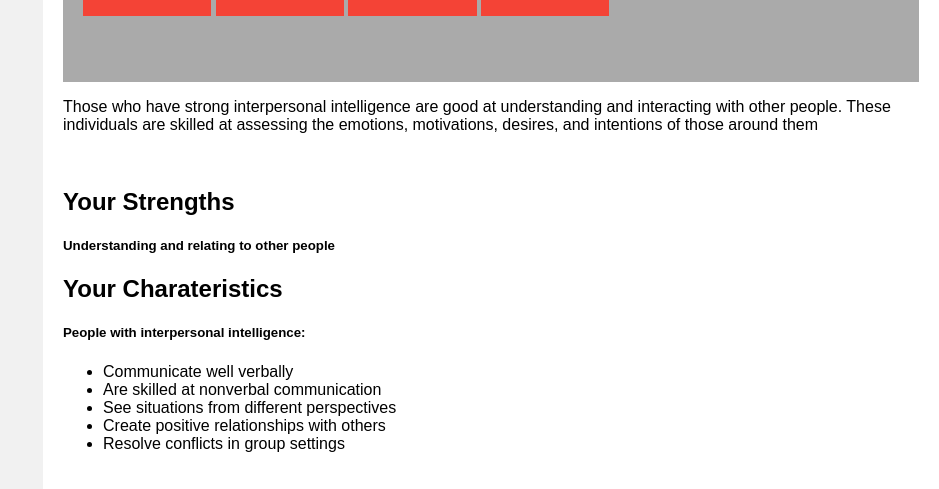
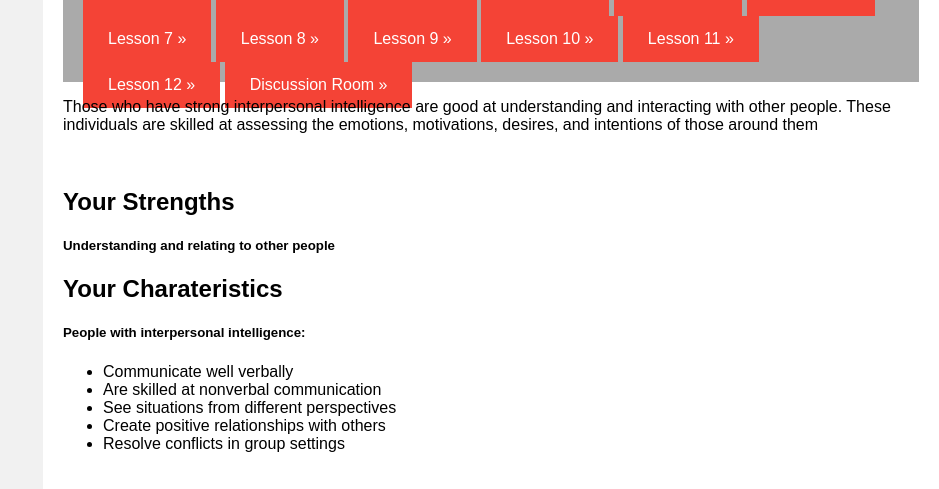
Before and after one commit to PavithraNanayakkara/flask-app, a Flask app: template templates/cluster4.html in a window 1280 px wide. Shown: the part 621-1110 px from the top of the page, without its empty margins (341-1280 px from the left). Run offline with Flask 2, Linux system fonts and the light colour scheme; the template is opened without the code that fills it, so the values that code supplies are empty; parts of the project's set-up code (start-up, migrations or seed data) failed here and were passed over.

Commit message:
Update cluster4.html

```diff
--- a/templates/cluster4.html
+++ b/templates/cluster4.html
@@ -167,10 +167,31 @@ a:hover, a:active {
 
     <h2>So Lets Learn Now!</h2>
 
-    <a  href="exercise.asp?filename=exercise_link1" target="_blank">Lesson 1 »</a>
-    <a  href="exercise.asp?filename=exercise_link2" target="_blank">Lesson 2 »</a>
-    <a  href="exercise.asp?filename=exercise_link3" target="_blank">Lesson 3 »</a>
-    <a href="exercise.asp?filename=exercise_link4" target="_blank">Lesson 4 »</a>
+
+    <a  href="https://www.cprogramming.com/tutorial/c/lesson1.html" target="_blank">Lesson 1 »</a>
+
+    <a  href="https://www.cprogramming.com/tutorial/c/lesson2.html" target="_blank">Lesson 2 »</a>
+
+    <a  href="https://www.cprogramming.com/tutorial/c/lesson3.html" target="_blank">Lesson 3 »</a>
+
+    <a href="https://www.cprogramming.com/tutorial/c/lesson4.html" target="_blank">Lesson 4 »</a>
+
+	    <a  href="https://www.cprogramming.com/tutorial/c/lesson5.html" target="_blank">Lesson 5 »</a>
+
+    <a  href="https://www.cprogramming.com/tutorial/c/lesson6.html" target="_blank">Lesson 6 »</a>
+
+    <a  href="https://www.cprogramming.com/tutorial/c/lesson7.html" target="_blank">Lesson 7 »</a>
+
+    <a href="https://www.cprogramming.com/tutorial/c/lesson8.html" target="_blank">Lesson 8 »</a>
+
+<a  href="https://www.cprogramming.com/tutorial/c/lesson9.html" target="_blank">Lesson 9 »</a>
+
+    <a  href="https://www.cprogramming.com/tutorial/c/lesson15.html" target="_blank">Lesson 10 »</a>
+
+    <a  href="https://www.cprogramming.com/tutorial/c/lesson16.html" target="_blank">Lesson 11 »</a>
+    <a href="https://www.cprogramming.com/tutorial/c/lesson17.html" target="_blank">Lesson 12 »</a>
+
+	    <a href="https://www.prep.youth4work.com/practice-_test_s/c-programming-test/forum/" target="_blank">Discussion Room »</a>
 
     </div>
     <p>Those who have strong interpersonal intelligence are good at understanding and interacting with other people. These individuals are skilled at assessing the emotions, motivations, desires, and intentions of those around them</p>
```
